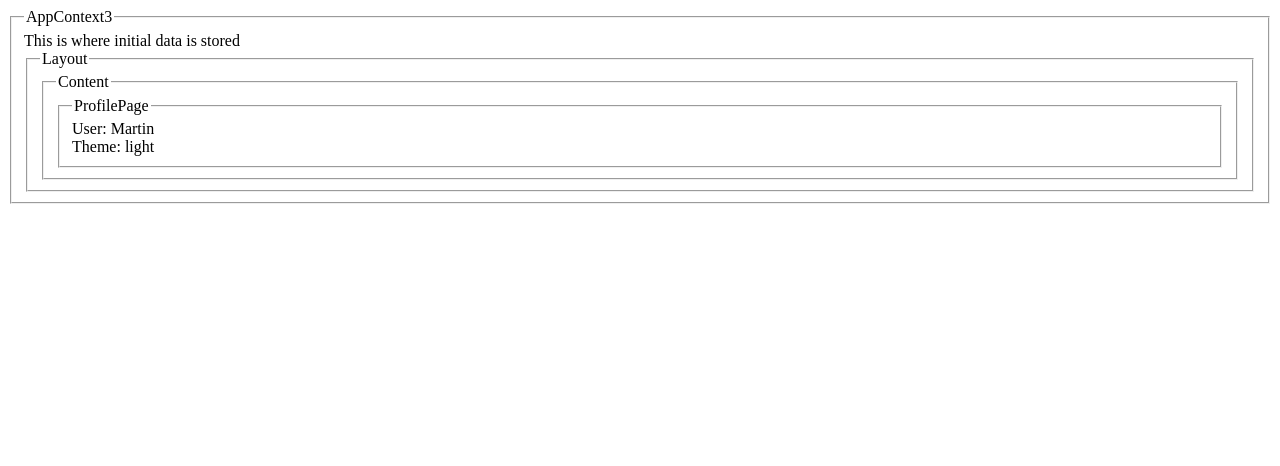
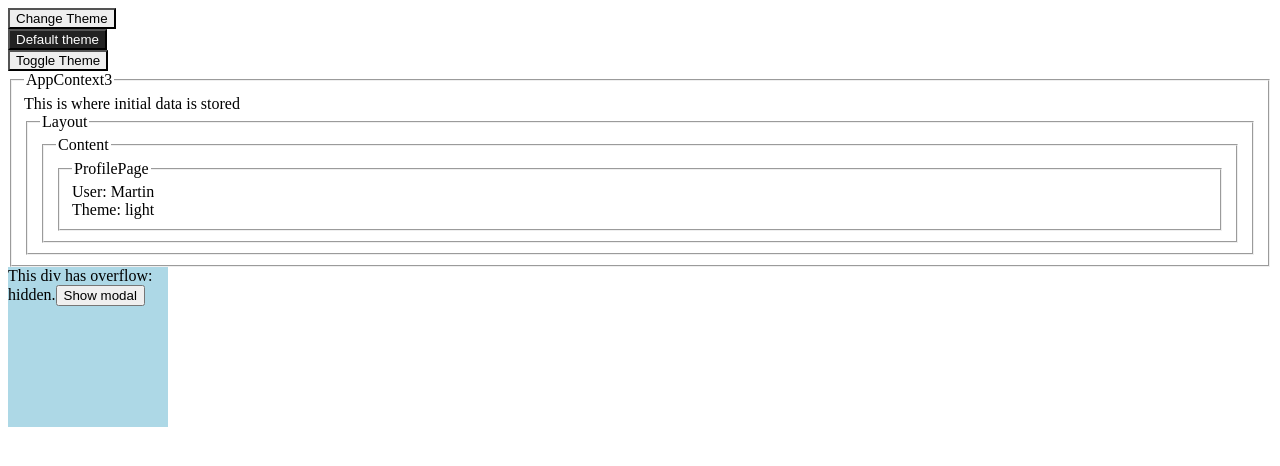
Before and after one commit to education-vk-company/lesson-5-samples, a React app: page / in a window 1280 px wide. Shown: the top 466 px of the page. Built offline with nearby package versions, Linux system fonts and the light colour scheme.

Commit message:
css loader + portal example

```diff
--- a/package.json
+++ b/package.json
@@ -23,7 +23,9 @@
 		"@babel/preset-env": "7.4.2",
 		"@babel/preset-react": "7.0.0",
 		"babel-loader": "8.0.5",
+		"css-loader": "^2.1.1",
 		"html-webpack-plugin": "3.2.0",
+		"style-loader": "^0.23.1",
 		"webpack": "4.29.6",
 		"webpack-cli": "3.3.0",
 		"webpack-dev-server": "3.2.1"
--- /dev/null
+++ b/src/2_6-react/4/Modal.js
@@ -0,0 +1,37 @@
+import React from 'react';
+import ReactDOM from 'react-dom';
+// These two containers are siblings in the DOM
+const modalRoot = document.getElementById('time');
+
+// Let's create a Modal component that is an abstraction around
+// the portal API.
+export class Modal extends React.Component {
+	constructor(props) {
+		super(props);
+		// Create a div that we'll render the modal into. Because each
+		// Modal component has its own element, we can render multiple
+		// modal components into the modal container.
+		this.el = document.createElement('div');
+	}
+
+	componentDidMount() {
+		// Append the element into the DOM on mount. We'll render
+		// into the modal container element (see the HTML tab).
+		modalRoot.appendChild(this.el);
+	}
+
+	componentWillUnmount() {
+		// Remove the element from the DOM when we unmount
+		modalRoot.removeChild(this.el);
+	}
+
+	render() {
+		// Use a portal to render the children into the element
+		return ReactDOM.createPortal(
+			// Any valid React child: JSX, strings, arrays, etc.
+			this.props.children,
+			// A DOM element
+			this.el,
+		);
+	}
+}
--- /dev/null
+++ b/src/2_6-react/4/app.js
@@ -0,0 +1,47 @@
+import './styles.css';
+import React from 'react';
+import { Modal } from './Modal';
+// The Modal component is a normal React component, so we can
+// render it wherever we like without needing to know that it's
+// implemented with portals.
+export class AppPortal extends React.Component {
+	constructor(props) {
+		super(props);
+		this.state = {showModal: false};
+
+		this.handleShow = this.handleShow.bind(this);
+		this.handleHide = this.handleHide.bind(this);
+	}
+
+	handleShow() {
+		this.setState({showModal: true});
+	}
+
+	handleHide() {
+		this.setState({showModal: false});
+	}
+
+	render() {
+		// Show a Modal on click.
+		const modal = this.state.showModal ? (
+			<Modal>
+				<div className="modal">
+					<div>
+						With a portal, we can render content into a different
+						part of the DOM, as if it were any other React child.
+					</div>
+					This is being rendered inside the #modal-container div.
+					<button onClick={this.handleHide}>Hide modal</button>
+				</div>
+			</Modal>
+		) : null;
+
+		return (
+			<div className="app">
+				This div has overflow: hidden.
+				<button onClick={this.handleShow}>Show modal</button>
+				{modal}
+			</div>
+		);
+	}
+}
--- /dev/null
+++ b/src/2_6-react/4/index.js
@@ -0,0 +1 @@
+export * from './app';
--- /dev/null
+++ b/src/2_6-react/4/styles.css
@@ -0,0 +1,24 @@
+#modal-root {
+	position: relative;
+	z-index: 999;
+}
+
+.app {
+	height: 10em;
+	width: 10em;
+	background: lightblue;
+	overflow: hidden;
+}
+
+.modal {
+	background-color: rgba(0,0,0,0.5);
+	position: fixed;
+	height: 100%;
+	width: 100%;
+	top: 0;
+	left: 0;
+	display: flex;
+	align-items: center;
+	justify-content: center;
+	color: white;
+}
--- a/src/2_6-react/index.js
+++ b/src/2_6-react/index.js
@@ -1,4 +1,6 @@
 export * from './1';
 export * from './2';
 export * from './3';
-// export * from './4';
+export * from './4';
+// export * from './5';
+// export * from './6';
--- a/src/App.2_6.js
+++ b/src/App.2_6.js
@@ -4,13 +4,17 @@ import {
 	AppContext,
 	AppContext2,
 	AppContext3,
+	AppPortal,
 } from './2_6-react/';
 
 class App extends Component {
 	render() {
 		return (
 			<div>
+				<AppContext />
+				<AppContext2 />
 				<AppContext3 />
+				<AppPortal />
 			</div>
 		);
 	}
--- a/webpack.config.js
+++ b/webpack.config.js
@@ -10,6 +10,9 @@ module.exports = {
 			test: /\.(js|jsx)$/,
 			exclude: /node_modules/,
 			use: ['babel-loader']
+		}, {
+			test: /\.css$/,
+			use: [{ loader: 'style-loader' }, { loader: 'css-loader' }],
 		}]
 	},
 	resolve: {
```
Also changed, not shown: 1 other file (tests, documents, lock files or other folders).
